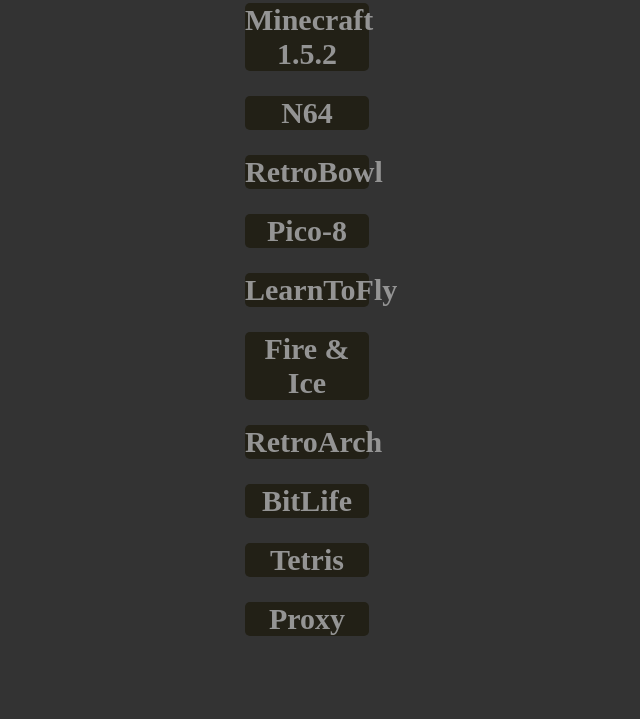
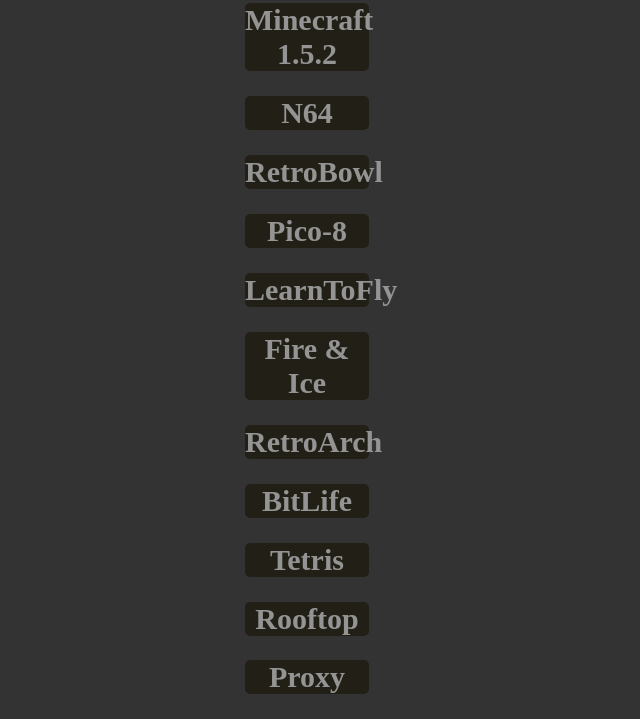
Before and after one commit to Justlemonade/SuperMathTips, a plain HTML site: page index.html in a window 1280 px wide. Shown: the part 770-1489 px from the top of the page, without its empty margins (333-973 px from the left). Before the commit the page ends 1430 px from the top, so only its background shows below. Drawn offline with Linux system fonts and the light colour scheme.

Commit message:
Update index.html

```diff
--- a/index.html
+++ b/index.html
@@ -151,6 +151,13 @@
     </div>
 
     <div class="games">
+      <a href="https://justlemonade.github.io/RooftopSnipers/"> <h2>Rooftop</h2> </a>
+    </div>
+
+    <div class="gamespadding">
+    </div>
+
+    <div class="games">
       <a href="Sites.html"> <h2>Proxy</h2> </a>
 
 
```
